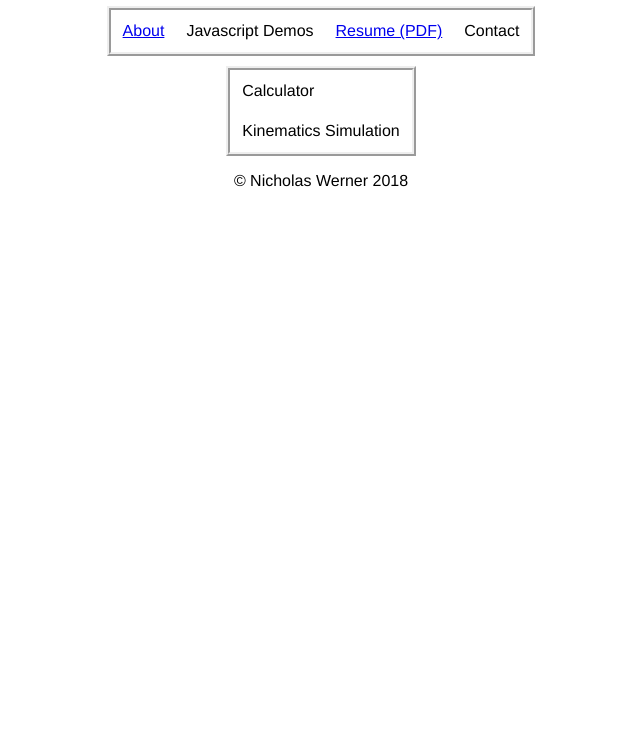
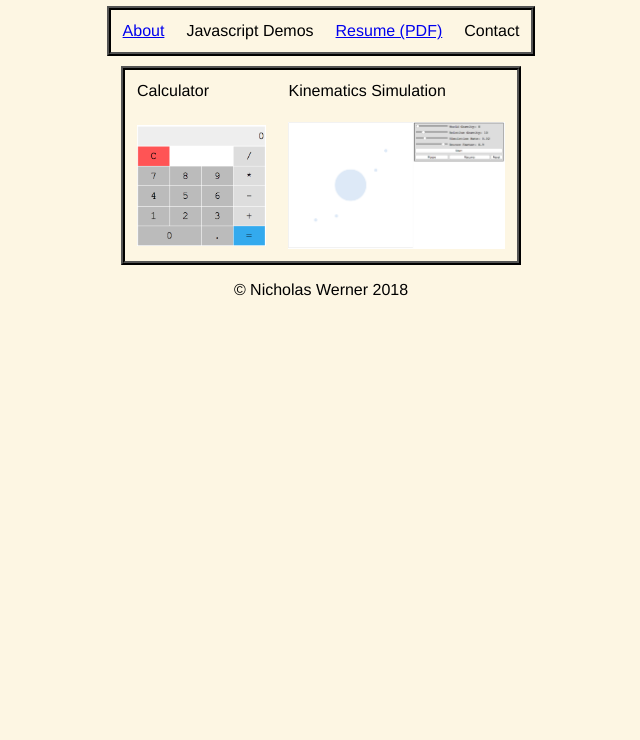
Before and after one commit to wernerphysics/physics-website, a plain HTML site: page demos.html in a window 1280 px wide. Shown: the part 60-800 px from the top of the page, without its empty margins (87-727 px from the left). Drawn offline with Linux system fonts and the light colour scheme.

Commit message:
Completed initial integration of website components

```diff
--- a/css/default.css
+++ b/css/default.css
@@ -2,14 +2,16 @@ body {
     font-family: Helvetica;
     text-align: center;
     max-width: 800px;
+    background-color: #fdf6e3;
 } table {
-    border: 4px ridge;
+    border: 4px ridge black;
     margin-left: auto;
     margin-right: auto;
 } td {
     padding: 10px;
 } img {
+    max-width: 100%;
+} #demos {
     max-width: 400px;
-} #demos {
     margin-top: 10px;
 }
--- a/demos.html
+++ b/demos.html
@@ -14,10 +14,19 @@
       </tr>
     </table>
     <table id="demos">
-      <tr><td>Calculator</td></tr>
-      <tr><td>Kinematics Simulation</td></tr>
+      <tr>
+        <td>Calculator</td>
+        <td>Kinematics Simulation</td>
+      </tr>
+      <tr>
+        <td>
+          <a href="calculator/calculator.html"><img src="img/calculator.png" ></img></a>
+        </td>
+        <td>
+          <a href="physics/physics.html"><img src="img/physics.png"></img></a>
+        </td>
+      </tr>
     </table>
-
 
     <div id="footer">
       <p>&copy Nicholas Werner
```
Also changed, not shown: index.html (+1 -1 lines), img/calculator.png (added), img/physics.png (added).
